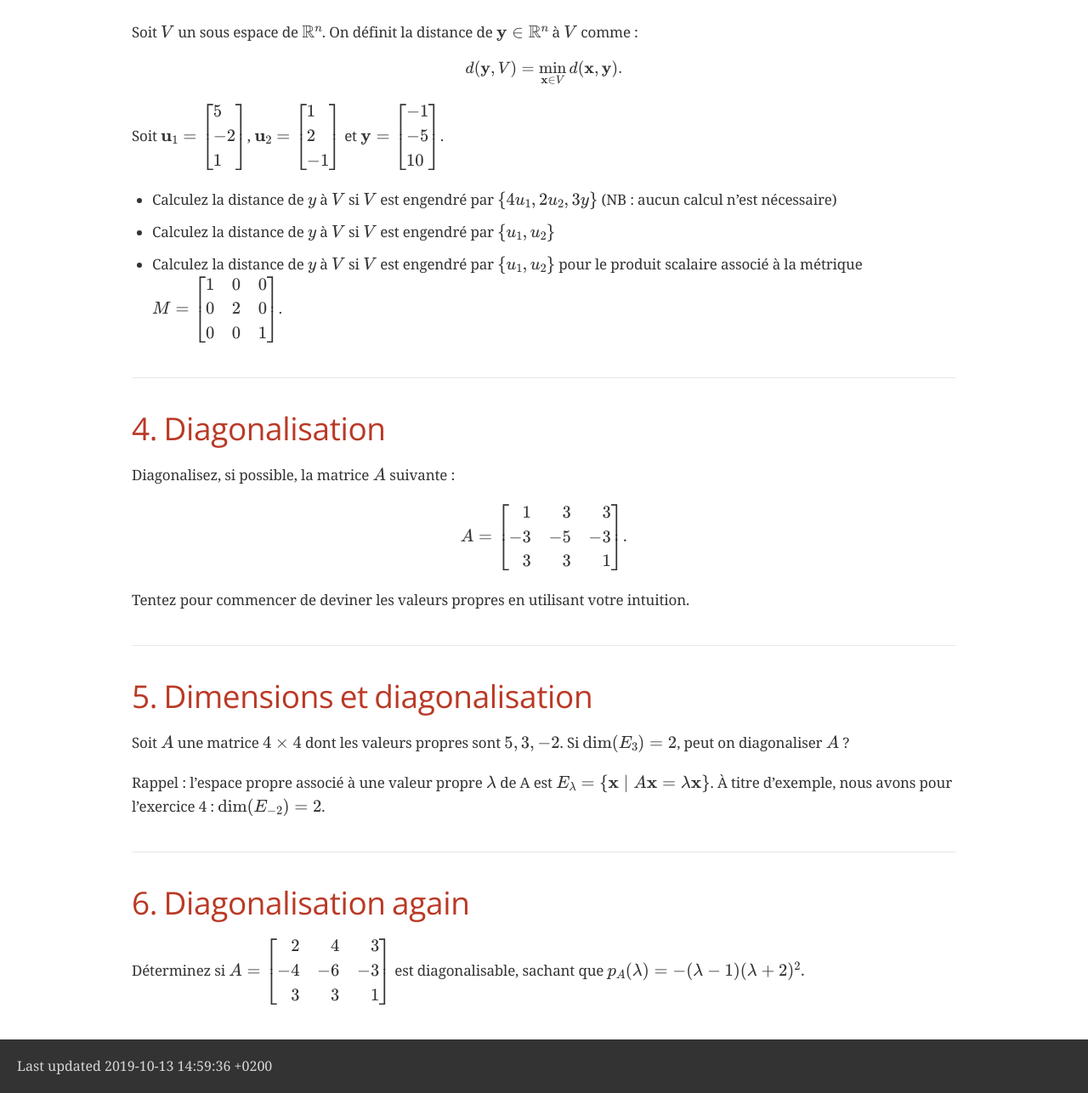
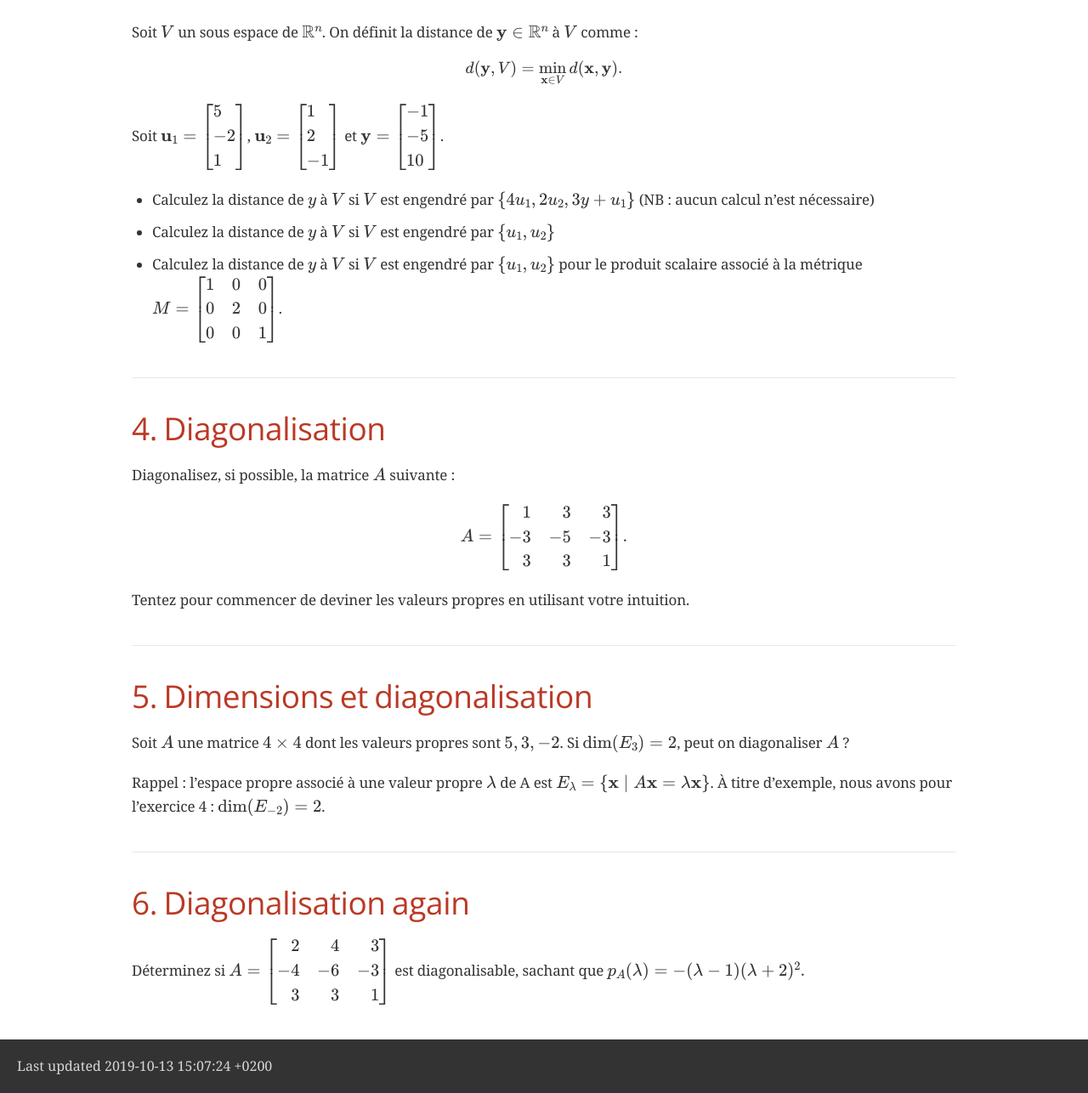
Before and after one commit to oliviercailloux/AD, a plain HTML site: page docs/TD 5 - Algèbre/TD 5.html in a window 1280 px wide. Shown: the part 737-2023 px from the top of the page at 85% size. Drawn offline with nearby package versions, Linux system fonts and the light colour scheme; some packages are replaced by stand-ins of ours; a web font is replaced by a local one.

Commit message:
Subtler ex

```diff
--- a/docs/TD 5 - Algèbre/TD 5.html
+++ b/docs/TD 5 - Algèbre/TD 5.html
@@ -501,7 +501,7 @@ body.book #toc,body.book #preamble,body.book h1.sect0,body.book .sect1>h2{page-b
 <div class="ulist">
 <ul>
 <li>
-<p>Calculez la distance de \(y\) à \(V\) si \(V\) est engendré par \(\{4 u_1, 2 u_2, 3 y\}\) (NB : aucun calcul n’est nécessaire)</p>
+<p>Calculez la distance de \(y\) à \(V\) si \(V\) est engendré par \(\{4 u_1, 2 u_2, 3 y + u_1\}\) (NB : aucun calcul n’est nécessaire)</p>
 </li>
 <li>
 <p>Calculez la distance de \(y\) à \(V\) si \(V\) est engendré par \(\{u_1, u_2\}\)</p>
@@ -554,7 +554,7 @@ p_A(\lambda)=-(\lambda-1)(\lambda+2)^2.
 </div>
 <div id="footer">
 <div id="footer-text">
-Last updated 2019-10-13 14:59:36 +0200
+Last updated 2019-10-13 15:07:24 +0200
 </div>
 </div>
 <script type="text/x-mathjax-config">
```
Also changed, not shown: 1 other file.
